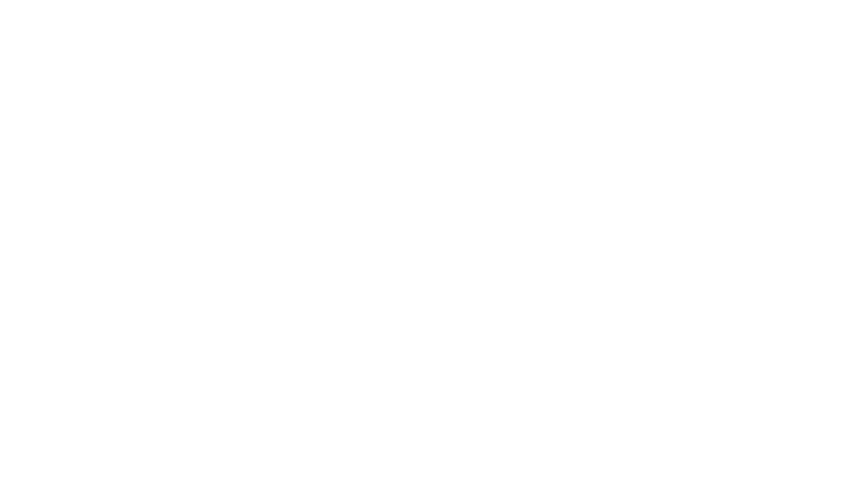
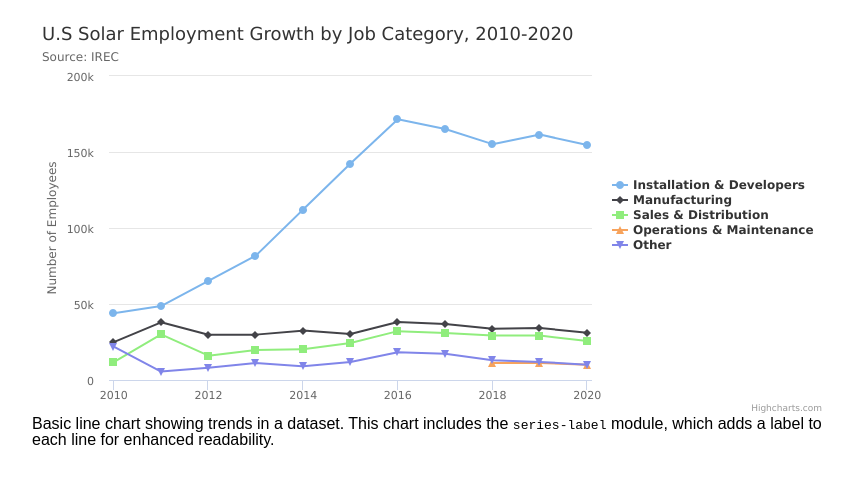
Before and after one commit to juhyee/Plugin, a plain HTML site: page highcharts/index.html in a window 1280 px wide. Shown: the whole page, without its empty margins (208-1061 px from the left). Drawn offline with nearby package versions, Linux system fonts and the light colour scheme.

Commit message:
feat:  highcharts plugin example

```diff
--- a/highcharts/index.html
+++ b/highcharts/index.html
@@ -4,12 +4,68 @@
   <meta charset="UTF-8">
   <meta http-equiv="X-UA-Compatible" content="IE=edge">
   <meta name="viewport" content="width=device-width, initial-scale=1.0">
-  <title>Document</title>
+  <title>highcharts slide_plugin</title>
   <link rel="stylesheet" href="../../reset.css">
+  <style>
+    .highcharts-figure,
+.highcharts-data-table table {
+    min-width: 360px;
+    max-width: 800px;
+    margin: 1em auto;
+}
+
+.highcharts-data-table table {
+    font-family: Verdana, sans-serif;
+    border-collapse: collapse;
+    border: 1px solid #ebebeb;
+    margin: 10px auto;
+    text-align: center;
+    width: 100%;
+    max-width: 500px;
+}
+
+.highcharts-data-table caption {
+    padding: 1em 0;
+    font-size: 1.2em;
+    color: #555;
+}
+
+.highcharts-data-table th {
+    font-weight: 600;
+    padding: 0.5em;
+}
+
+.highcharts-data-table td,
+.highcharts-data-table th,
+.highcharts-data-table caption {
+    padding: 0.5em;
+}
+
+.highcharts-data-table thead tr,
+.highcharts-data-table tr:nth-child(even) {
+    background: #f8f8f8;
+}
+
+.highcharts-data-table tr:hover {
+    background: #f1f7ff;
+}
+
+  </style>
 </head>
 <body>
+  <figure class="highcharts-figure">
+    <div id="container"></div>
+    <p class="highcharts-description">
+        Basic line chart showing trends in a dataset. This chart includes the
+        <code>series-label</code> module, which adds a label to each line for
+        enhanced readability.
+    </p>
+  </figure>
 
-  <script src="https://code.highcharts.com/highcharts.js"></script>
+
+
+
+  <script src="https://cdnjs.cloudflare.com/ajax/libs/highcharts/11.0.1/highcharts.min.js"></script>
   <script src="./script.js"></script>
 </body>
 </html>
--- a/highcharts/script.js
+++ b/highcharts/script.js
@@ -0,0 +1,77 @@
+Highcharts.chart('container', {
+
+  title: {
+      text: 'U.S Solar Employment Growth by Job Category, 2010-2020',
+      align: 'left'
+  },
+
+  subtitle: {
+      text: 'Source: <a href="https://irecusa.org/programs/solar-jobs-census/" target="_blank">IREC</a>',
+      align: 'left'
+  },
+
+  yAxis: {
+      title: {
+          text: 'Number of Employees'
+      }
+  },
+
+  xAxis: {
+      accessibility: {
+          rangeDescription: 'Range: 2010 to 2020'
+      }
+  },
+
+  legend: {
+      layout: 'vertical',
+      align: 'right',
+      verticalAlign: 'middle'
+  },
+
+  plotOptions: {
+      series: {
+          label: {
+              connectorAllowed: false
+          },
+          pointStart: 2010
+      }
+  },
+
+  series: [{
+      name: 'Installation & Developers',
+      data: [43934, 48656, 65165, 81827, 112143, 142383,
+          171533, 165174, 155157, 161454, 154610]
+  }, {
+      name: 'Manufacturing',
+      data: [24916, 37941, 29742, 29851, 32490, 30282,
+          38121, 36885, 33726, 34243, 31050]
+  }, {
+      name: 'Sales & Distribution',
+      data: [11744, 30000, 16005, 19771, 20185, 24377,
+          32147, 30912, 29243, 29213, 25663]
+  }, {
+      name: 'Operations & Maintenance',
+      data: [null, null, null, null, null, null, null,
+          null, 11164, 11218, 10077]
+  }, {
+      name: 'Other',
+      data: [21908, 5548, 8105, 11248, 8989, 11816, 18274,
+          17300, 13053, 11906, 10073]
+  }],
+
+  responsive: {
+      rules: [{
+          condition: {
+              maxWidth: 500
+          },
+          chartOptions: {
+              legend: {
+                  layout: 'horizontal',
+                  align: 'center',
+                  verticalAlign: 'bottom'
+              }
+          }
+      }]
+  }
+
+});
```
